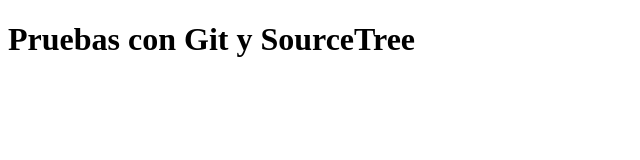
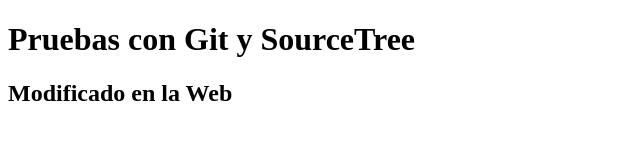
Before and after one commit to Ing-Web/SourceTree, a plain HTML site: page index.html in a window 1280 px wide. Shown: the whole page, without its empty margins (0-640 px from the left). Drawn offline with Linux system fonts and the light colour scheme.

Commit message:
Update index.html
cambio desde la web

```diff
--- a/index.html
+++ b/index.html
@@ -6,6 +6,7 @@
 </head>
 <body>
 	<h1>Pruebas con Git y SourceTree</h1>
+	<h2>Modificado en la Web</h2>
 
 </body>
 </html>
```
